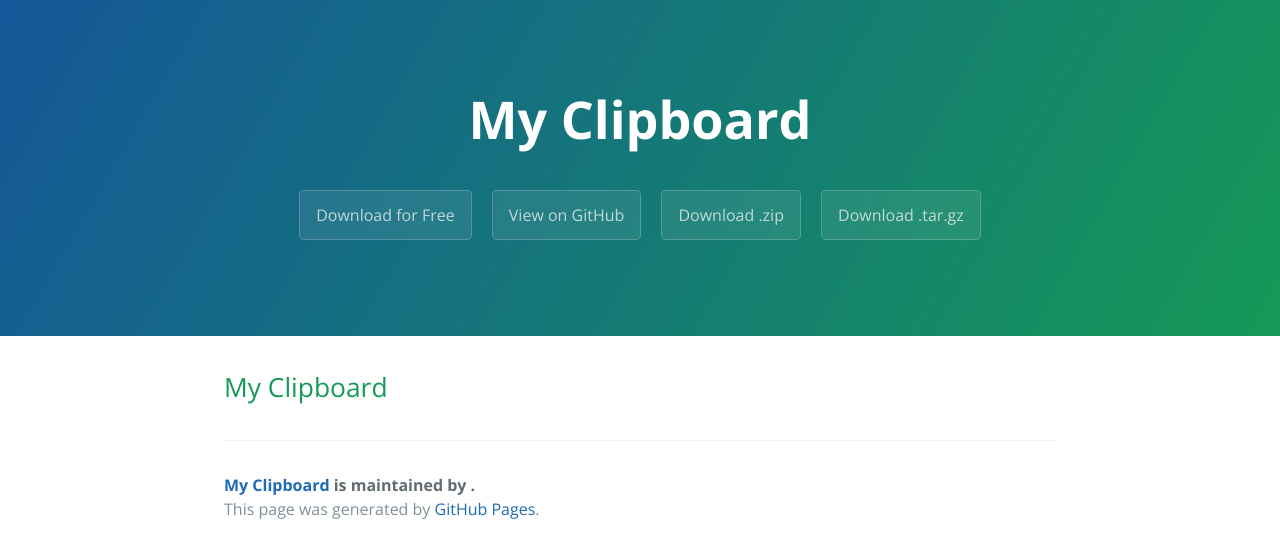
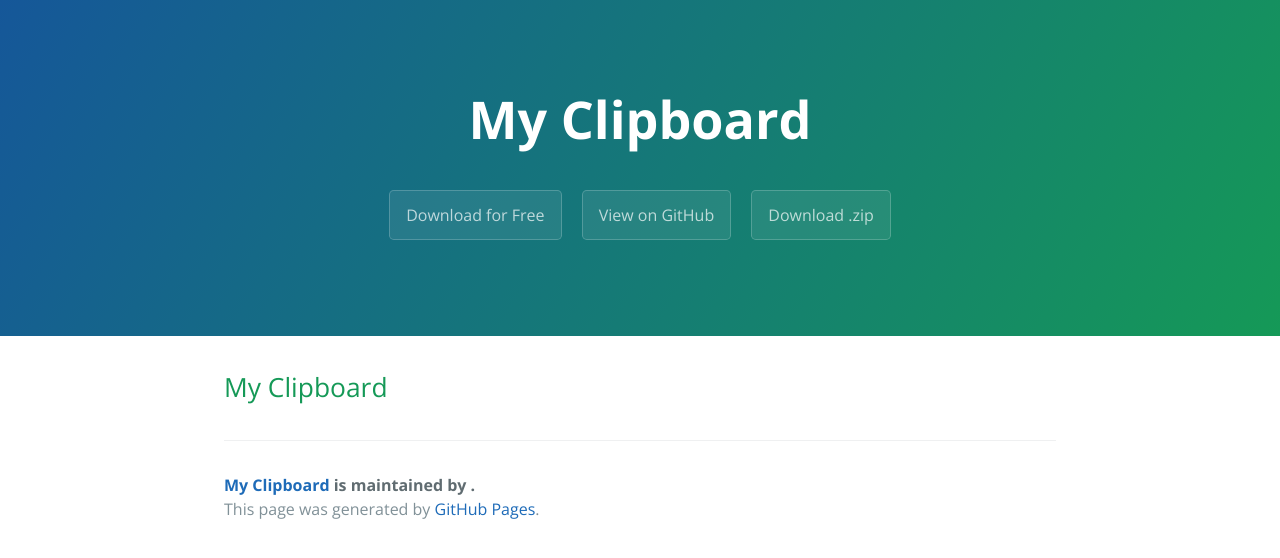
Before and after one commit to jonhue/my-clipboard, a Jekyll site: the page built from README.md, in a window 1280 px wide. Shown: the top 558 px of the page. Built offline with Jekyll 4.4.1, drawn with Linux system fonts in a browser that asks for light colours; nearby versions of some CDN libraries; our own code applies the rules of GitHub Pages for plain Markdown files.

Commit message:
Modify GitHub Page Header

```diff
--- a/_includes/page-header.html
+++ b/_includes/page-header.html
@@ -2,7 +2,6 @@
     <h1 class="project-name">{{ site.title }}</h1>
     <h2 class="project-tagline">{{ site.tagline }}</h2>
     <a href="#" class="btn">Download for Free</a>
-    <a href="#" class="btn">View on GitHub</a>
-    <a href="#" class="btn">Download .zip</a>
-    <a href="#" class="btn">Download .tar.gz</a>
+    <a href="https://github.com/jonhue/my_clipboard" class="btn">View on GitHub</a>
+    <a href="https://github.com/jonhue/my_clipboard/archive/master.zip" class="btn">Download .zip</a>
 </section>
```
